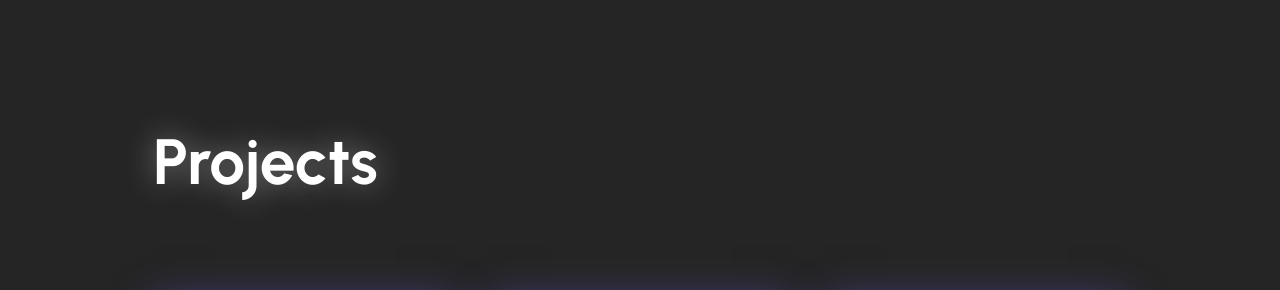
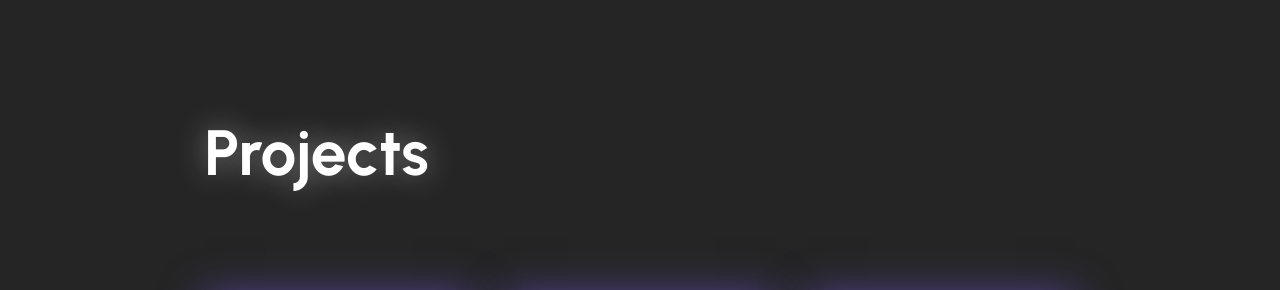
Before and after one commit to Lyusko/LyuskoPortfolio, a plain HTML site: page index.html in a window 1280 px wide. Shown: the part 1671-1961 px from the top of the page. Drawn offline with Linux system fonts and the light colour scheme.

Commit message:
Update style.css

```diff
--- a/style.css
+++ b/style.css
@@ -239,7 +239,7 @@
 }
 
 .projects-section {
-
+    padding: 60px 5%;
 }
 
 .projects-section h1 {
```
